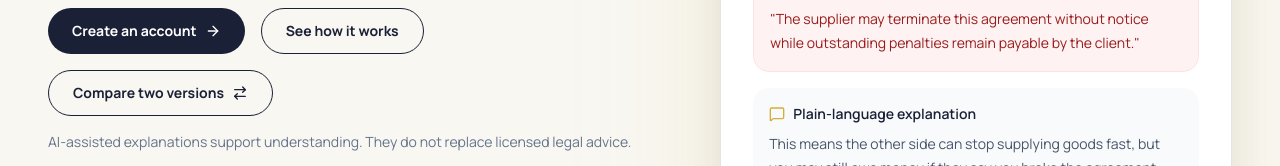
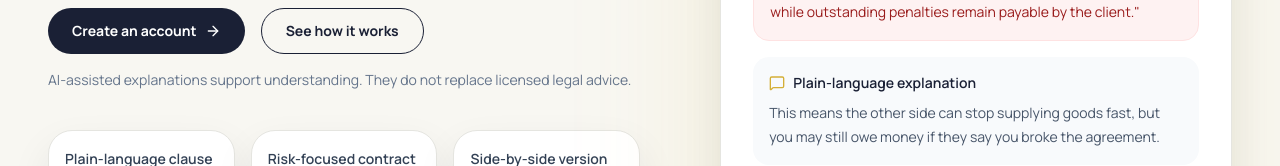
Before and after one commit to saya-s/digital-legal-advisor, a React (Create React App) app in the folder frontend/: page / in a window 1280 px wide. Shown: the part 552-718 px from the top of the page. Built offline with nearby package versions, Linux system fonts and the light colour scheme; no server answers.

Commit message:
some frontend edits

```diff
--- a/frontend/src/pages/Landing/sections/Hero.jsx
+++ b/frontend/src/pages/Landing/sections/Hero.jsx
@@ -2,7 +2,6 @@ import { motion } from "framer-motion";
 import {
   AlertCircle,
   ArrowRight,
-  ArrowRightLeft,
   FileText,
   MessageSquare,
   Scale,
@@ -52,14 +51,6 @@ export default function Hero() {
             className="cta-secondary"
           >
             See how it works
-          </button>
-
-          <button
-            type="button"
-            onClick={() => navigate("/compare")}
-            className="cta-secondary"
-          >
-            Compare two versions <ArrowRightLeft size={16} />
           </button>
         </div>
 
```
